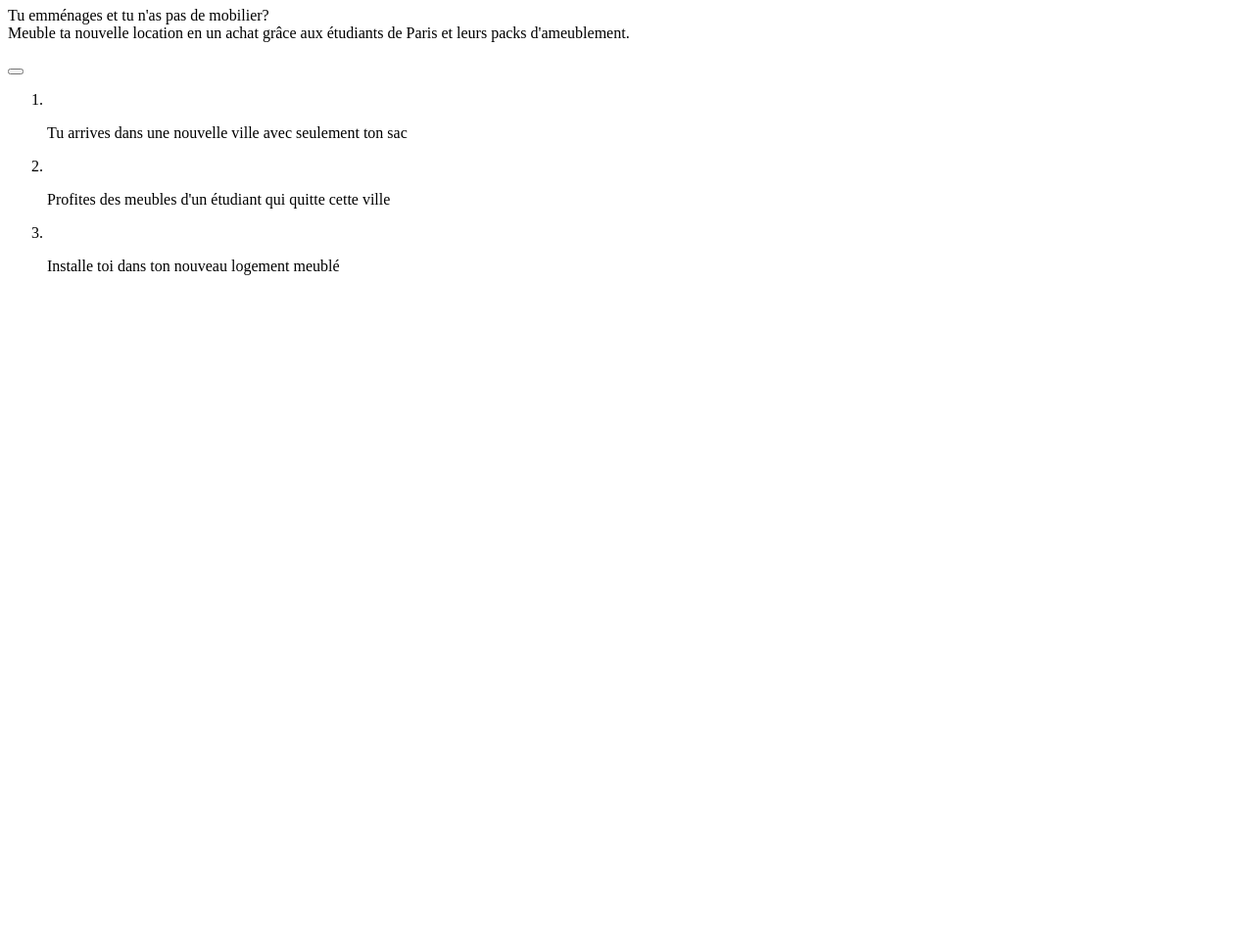
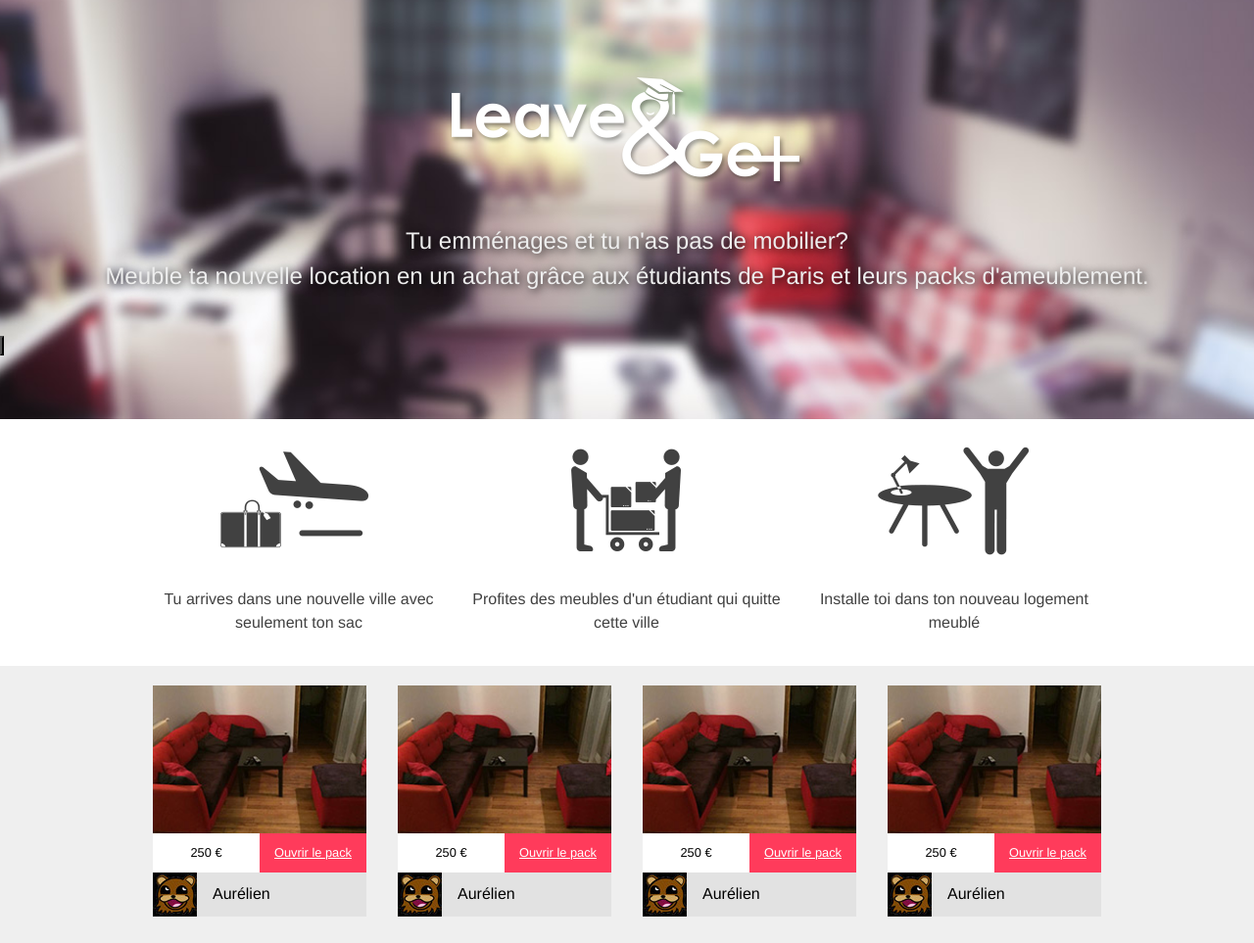
Before and after one commit to raphaChoquet/Leave-get, a plain HTML site: page index.html in a window 1280 px wide. Shown: the part 73-1036 px from the top of the page at 98% size. Before the commit the page ends 800 px from the top, so only its background shows below. Drawn offline with Linux system fonts and the light colour scheme.

Commit message:
intégration homePage

```diff
--- a/index.html
+++ b/index.html
@@ -2,10 +2,9 @@
 <html lang="en">
 <head>
 	<meta charset="UTF-8">
-	<title>Leave&Get</title>
-	<style>
-
-	</style>
+	<title>Document sans titre</title>
+    <link rel="stylesheet" href="normalize.css">
+    <link rel="stylesheet" href="style.css">
 </head>
 <body>
 	<header class="headerPage">
@@ -17,32 +16,58 @@
 		<button class="headerPage-btnAside btn"></button>
 	</header>
 	<section class="infoService">
-		<ol class="infoService">
+		<ol class="infoService-content">
 			<li class="infoService-item info">
-				<img src="" alt="" class="info-img">
+                <img src="img/thumb-1.png" alt="">
 				<p class="info-description">Tu arrives dans une nouvelle ville avec seulement ton sac</p>
 			</li>
-			<li class="infoService-item">
-				<img src="" alt="" class="info-img">
+			<li class="infoService-item info">
+                <img src="img/thumb-2.png" alt="">
 				<p class="info-description">Profites des meubles d'un étudiant qui quitte cette ville</p>
 			</li>
-			<li class="infoService-item">
-				<img src="" alt="" class="info-img">
+			<li class="infoService-item info">
+                <img src="img/thumb-3.png" alt="">
 				<p class="info-description">Installe toi dans ton nouveau logement meublé</p>
 			</li>
 		</ol>
 	</section>
 	<section class="listArticle">
-		<div class="listArticle-form">
-		</div>
         <div class="listArticle-content layout">
             <div class="layout-item product">
-				<img src="" alt="" class="product-img">
-				<div class="product-price"></div>
-				<div class="product-btn btn"></div>
+                <div class="product-img">
+                    <img src="img/salon-1.jpg" alt="Pack salon">
+                </div>
+                <div class="product-info block">250 €</div><div class="product-info btn">Ouvrir le pack</div>
                 <div class="product-infoSeller user">
-					<img src="" alt="" class="user-img">
-					<p class="user-name"></p>
+                    <img src="img/user-1.jpg" alt="" class="user-img">
+                    <p class="user-name">Aurélien</p>
+                </div>
+            </div><div class="layout-item product">
+                <div class="product-img">
+                    <img src="img/salon-1.jpg" alt="Pack salon">
+                </div>
+                <div class="product-info block">250 €</div><div class="product-info btn">Ouvrir le pack</div>
+                <div class="product-infoSeller user">
+                    <img src="img/user-1.jpg" alt="" class="user-img">
+                    <p class="user-name">Aurélien</p>
+                </div>
+            </div><div class="layout-item product">
+                <div class="product-img">
+                    <img src="img/salon-1.jpg" alt="Pack salon">
+                </div>
+                <div class="product-info block">250 €</div><div class="product-info btn">Ouvrir le pack</div>
+                <div class="product-infoSeller user">
+                    <img src="img/user-1.jpg" alt="" class="user-img">
+                    <p class="user-name">Aurélien</p>
+                </div>
+            </div><div class="layout-item product">
+                <div class="product-img">
+                    <img src="img/salon-1.jpg" alt="Pack salon" >
+                </div>
+                <div class="product-info block">250 €</div><div class="product-info btn">Ouvrir le pack</div>
+                <div class="product-infoSeller user">
+                    <img src="img/user-1.jpg" alt="" class="user-img">
+                    <p class="user-name">Aurélien</p>
                 </div>
             </div>
         </div>
--- /dev/null
+++ b/style.css
@@ -0,0 +1,129 @@
+html,
+body {
+    margin: 0;
+    padding: 0;
+    min-height: 100%;
+    font-family: Helvetica, Arial, sans-serif;
+    font-size: 1em;
+    line-height: 1.5;
+    background: #fff;
+}
+
+img {
+    max-width: 100%;
+}
+
+.headerPage {
+    background: url(img/bg-header.jpg) no-repeat center;
+    background-size: cover;
+    height: 500px;
+    padding-top: 1px;
+}
+
+.headerPage-title {
+    margin: 150px auto 0;
+    text-align: center;
+    font-size: 0;
+    height: 0;
+    padding-bottom: 114px;
+    width: 363px;
+    background: url(img/logo.png) no-repeat center;
+
+}
+
+.headerPage-description {
+    text-align: center;
+    color: #eee;
+    text-shadow: 2px 2px 10px #000;
+    font-size: 1.5em;
+    margin: 1.5em 2em;
+}
+
+
+.infoService {
+    max-width: 1000px;
+    margin: 0 auto;
+}
+
+.infoService-content {
+    padding: 0;
+    list-style: none;
+}
+
+.infoService-item {
+    display: inline-block;
+    width: 33%;
+    box-sizing: border-box;
+    -moz-box-sizing: border-box;
+}
+
+
+.info {
+    text-align: center;
+    color: #414141;
+}
+
+
+.listArticle {
+    padding: 20px 0;
+    background: #efefef;
+}
+
+
+.layout {
+    max-width: 1000px;
+    margin: 0 auto;
+}
+
+.layout-item {
+    display: inline-block;
+    width: 25%;
+    margin: 0;
+    box-sizing: border-box;
+    -moz-box-sizing: border-box;
+    padding: 0 1em;
+}
+
+.product-info {
+    display: inline-block;
+    width: 50%;
+
+}
+
+.product-info.block {
+    padding:  0.5rem 0;
+    line-height: 1.5rem;
+    font-size: 0.8rem;
+    text-align: center;
+    background: #FFF;
+}
+
+.product-img {
+    line-height: 0;
+}
+
+.btn {
+    text-align: center;
+    text-decoration: underline;
+    background: #ff3b5b;
+    color: #FFF;
+    padding: 0.5rem 0;
+    line-height: 1.5rem;
+    font-size: 0.8rem;
+}
+
+.user {
+    line-height: 0;
+    overflow: auto;
+    background: #e2e2e2;
+}
+
+.user-img{
+    float: left;
+}
+
+.user-name{
+    float: left;
+    margin-left: 1em;
+    line-height: 80%;
+}
```
Also changed, not shown: img/bg-header.jpg (added), img/logo.png (added), img/salon-1.jpg (added), img/salon-2.jpg (added), img/salon-4.jpg (added), img/thumb-1.png (added), img/thumb-2.png (added), img/thumb-3.png (added), img/user-1.jpg (added), img/user-2.jpg (added), img/user-3.jpg (added), img/user-4.jpg (added), normalize.css (added). Lines whose indentation alone changed are shown as unchanged.
